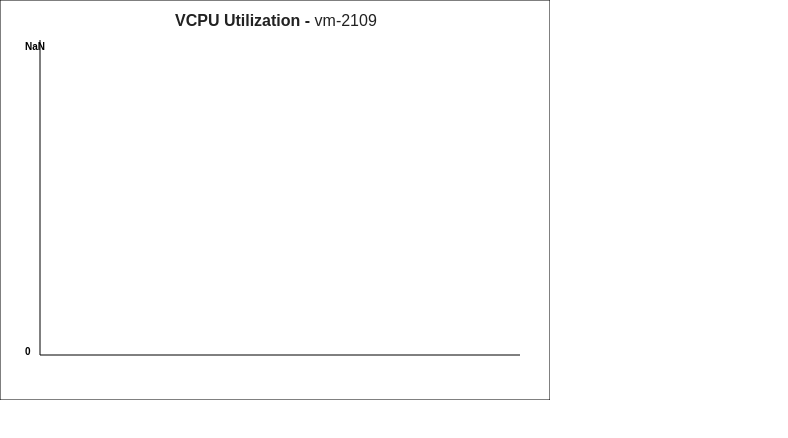
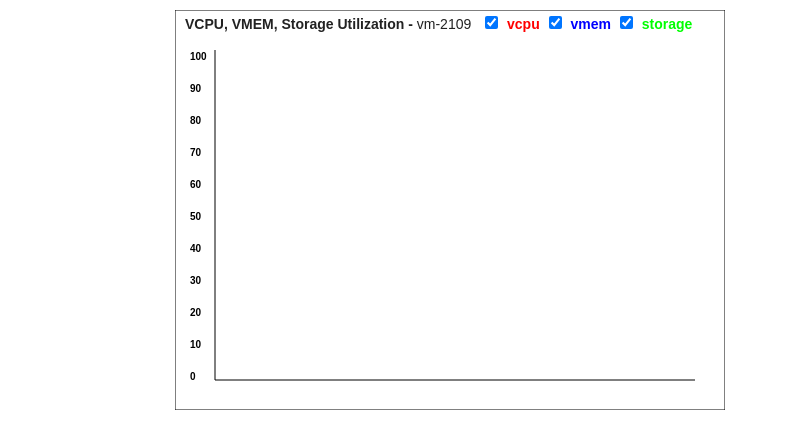
Before and after one commit to tcoz/VMTEntityGraph, a plain HTML site: page index.html in a window 1280 px wide. Shown: the whole page, without its empty margins (0-788 px from the left). Drawn offline with nearby package versions, Linux system fonts and the light colour scheme; no server answers.

Commit message:
Checkboxes, cleanup, tweaking of overall sizes of elements.

```diff
--- a/js/com/vmtentitygraph/renderers/vmtEntityGraphRenderer.html
+++ b/js/com/vmtentitygraph/renderers/vmtEntityGraphRenderer.html
@@ -1,5 +1,47 @@
-    <div style="position: absolute; left: 175px; top: 10px; font-weight: bold;">VCPU Utilization - <span id="vmname" style="font-weight: normal;"></span></div>
-    <canvas id="layer0" width="550" height="400" style="position: absolute; left: 0; top: 0; z-index: 1;"></canvas>
-    <canvas id="layer1" width="550" height="400" style="position: absolute; left: 0; top: 0; z-index: 2;"></canvas>
-    <canvas id="layer2" width="550" height="400" style="position: absolute; left: 0; top: 0; z-index: 3;"></canvas>
-    <div id="rawdata"></div>
+    <script type="text/javascript">
+
+        function onCheckboxChange ( checkBox, metric ) {
+
+            var divID = "#" + metric;
+            if ( checkBox.checked ) {
+                jQuery ( divID ).show ( );
+            }
+            else {
+                jQuery ( divID ).hide ( );
+            }
+        }
+
+    </script>
+
+    <canvas id="layer_background" width="550" height="400" style="position: absolute; left: 175px; top: 10px; z-index: 0;"></canvas>
+
+    <div id="vcpu" style="position: absolute; left: 175px; top: 10px; font-weight: bold;">
+        <canvas id="layer0_vcpu" width="550" height="400" style="position: absolute; left: 0; top: 0; z-index: 1;"></canvas>
+        <canvas id="layer1_vcpu" width="550" height="400" style="position: absolute; left: 0; top: 0; z-index: 2;"></canvas>
+    </div>
+    <div id="vmem" style="position: absolute; left: 175px; top: 10px; font-weight: bold;">
+        <canvas id="layer0_vmem" width="550" height="400" style="position: absolute; left: 0; top: 0; z-index: 3;"></canvas>
+        <canvas id="layer1_vmem" width="550" height="400" style="position: absolute; left: 0; top: 0; z-index: 4;"></canvas>
+    </div>
+    <div id="storage" style="position: absolute; left: 175px; top: 10px; font-weight: bold;">
+        <canvas id="layer0_storage" width="550" height="400" style="position: absolute; left: 0; top: 0; z-index: 5;"></canvas>
+        <canvas id="layer1_storage" width="550" height="400" style="position: absolute; left: 0; top: 0; z-index: 6;"></canvas>
+    </div>
+
+    <canvas id="layer_util" width="550" height="400" style="position: absolute; left: 175px; top: 10px; z-index: 7;"></canvas>
+
+    <div style="position: absolute; left: 185px; top: 15px; font-weight: bold; font-size: 14px; z-index: 8;">
+        VCPU, VMEM, Storage Utilization - <span id="vmname" style="font-weight: normal;"></span>
+        <span style="position: relative; left: 10px">
+            <input type="checkbox" onchange="onCheckboxChange ( this, 'vcpu' )" checked />
+            <span style="position: relative; left: 5px; color: #FF0000;">vcpu</span>
+        </span>
+        <span style="position: relative; left: 20px">
+            <input type="checkbox" onchange="onCheckboxChange ( this, 'vmem' )" checked />
+            <span style="position: relative; left: 5px; color: #0000FF;">vmem</span>
+        </span>
+        <span style="position: relative; left: 30px">
+            <input type="checkbox" onchange="onCheckboxChange ( this, 'storage' )" checked />
+            <span style="position: relative; left: 5px; color: #00FF00;">storage</span>
+        </span>
+    </div>
--- a/js/com/vmtentitygraph/ui/views.js
+++ b/js/com/vmtentitygraph/ui/views.js
@@ -8,9 +8,11 @@ vmtEntityGraphView.init = function ( ) {
 
         jQuery.get ( 'js/com/vmtentitygraph/renderers/vmtEntityGraphRenderer.html',
             function ( data ) {
+
                 element = jQuery ( data ).appendTo ( '#maincontentcontainer' );
 
-                vmtEntityGraphView.drawChart ( );
+                vmtEntityGraphView.drawBackground ( );
+                vmtEntityGraphView.drawAllGraphs ( );
 
                 jQuery ( '#vmname').text ( StartupSingleton ( ).vmname );
                 // jQuery ( '#rawdata').text ( vmtEntityGraphView.getData ( ) );
@@ -21,84 +23,115 @@ vmtEntityGraphView.init = function ( ) {
     } ( ) );
 };
 
-vmtEntityGraphView.drawChart = function ( ) {
+vmtEntityGraphView.originPoint = { };
+vmtEntityGraphView.graphYMax = 100;
+vmtEntityGraphView.drawBackground = function ( ) {
 
-    var vcpuUtilizationValsArray = tcoz.parseXMLAttribute ( 'ServiceEntityHistory', 'VCPU_utilization', vmtEntityGraphView.getData ( ) ),
-        vcpuUtilizationTimeArray = tcoz.parseXMLAttribute ( 'ServiceEntityHistory', 'time', vmtEntityGraphView.getData ( ) ),
-        vmemUtilizatonArray = tcoz.parseXMLAttribute ( 'ServiceEntityHistory', 'VMem_utilization', vmtEntityGraphView.getData ( ) ),
-        storageUtilizatonArray = tcoz.parseXMLAttribute ( 'ServiceEntityHistory', 'StorageAccess_utilization', vmtEntityGraphView.getData ( ) ),
-        layer0Canvas = jQuery ( '#layer0').get ( 0 ),
-        layer0CanvasContext =  layer0Canvas.getContext ( '2d'),
-        layer1CanvasContext =  jQuery ( '#layer1').get ( 0 ).getContext ( '2d'),
-        layer2CanvasContext =  jQuery ( '#layer2').get ( 0 ).getContext ( '2d'),
-        originPoint = { 'x' : 50, 'y' : layer0Canvas.height - 25 },
+    var layer_background = jQuery ( '#layer_background').get ( 0),
+        layer_background_context = layer_background.getContext ( '2d'),
+        timeArray = tcoz.parseXMLAttribute ( 'ServiceEntityHistory', 'time', vmtEntityGraphView.getData ( ) ),
+        originPoint = vmtEntityGraphView.originPoint = { 'x' : 50, 'y' : layer_background.height - 10 },
+        max = vmtEntityGraphView.graphYMax,
+        yAxisLength = originPoint.y - 70;
         i = 0;
 
-
-    // draw the border
-    layer0CanvasContext.strokeStyle = '#000000';
-    layer0CanvasContext.strokeRect ( 0, 0, layer0Canvas.width, layer0Canvas.height );
-    layer0CanvasContext.stroke ( );
+    layer_background_context.strokeStyle = '#000000';
+    layer_background_context.strokeRect ( 0, 0, layer_background.width, layer_background.height );
+    layer_background_context.stroke ( );
 
     // draw the axis lines
-    layer0CanvasContext.beginPath ( );
-    layer0CanvasContext.moveTo ( originPoint.x - 10, originPoint.y - 20 );
-    layer0CanvasContext.lineTo ( layer0Canvas.width - 30, originPoint.y - 20 );
-    layer0CanvasContext.stroke ( );
+    layer_background_context.beginPath ( );
+    layer_background_context.moveTo ( originPoint.x - 10, originPoint.y - 20 );
+    layer_background_context.lineTo ( layer_background.width - 30, originPoint.y - 20 );
+    layer_background_context.stroke ( );
 
-    layer0CanvasContext.beginPath ( );
-    layer0CanvasContext.moveTo ( originPoint.x - 10, originPoint.y - 20 );
-    layer0CanvasContext.lineTo ( originPoint.x - 10, 40 );
-    layer0CanvasContext.stroke ( );
+    layer_background_context.beginPath ( );
+    layer_background_context.moveTo ( originPoint.x - 10, originPoint.y - 20 );
+    layer_background_context.lineTo ( originPoint.x - 10, 40 );
+    layer_background_context.stroke ( );
 
-    // set the font style
-    layer0CanvasContext.font = 'bold 10px sans-serif';
+    // draw X label times
+    var date = new Date ( );
+    for ( i = 0; i < timeArray.length; i += 1 )
+    {
+        date.setTime ( timeArray [ i ] );
 
-    // Draw X Axis labels (compute max val and normalize to integer above it )
-    var getMaxArray = vcpuUtilizationValsArray;
-    getMaxArray.sort( function ( a, b ) { return a-b } );
+        var xCoord = originPoint.x + ( i * 40 );
+        var timeLabelVal = date.getHours ().toString ( ) + ":" + date.getMinutes ().toString ( );
 
-    var max = Math.ceil ( getMaxArray [ getMaxArray.length - 1 ] + 1 );
-    layer0CanvasContext.fillStyle = "#000000";
-    layer0CanvasContext.fillText ( '0', originPoint.x - 25, originPoint.y - 20 );
-    layer0CanvasContext.fillText ( max.toString ( ), originPoint.x - 25, 50 );
+        layer_background_context.fillStyle = "#000000";
+        layer_background_context.fillText ( timeLabelVal, xCoord, originPoint.y );
+    }
+
+    // draw the Y labels from 0 to graphYMax
+    for ( i = 0; i <= 10; i += 1 ) {
+        layer_background_context.font = 'bold 10px sans-serif';
+        layer_background_context.fillStyle = "#000000";
+        var yTarget = ( originPoint.y - 20 ) - ( ( yAxisLength * .1 ) * i );
+        layer_background_context.fillText ( ( i * 10 ).toString ( ), originPoint.x - 35, yTarget );
+    }
+};
+
+vmtEntityGraphView.drawAllGraphs = function ( ) {
+
+    // Set up and draw VCPU
+    var valsArray = tcoz.parseXMLAttribute ( 'ServiceEntityHistory', 'VCPU_utilization', vmtEntityGraphView.getData ( ) ),
+        bottom_context = jQuery ( '#layer0_vcpu').get ( 0 ).getContext ( '2d'),
+        top_context = jQuery ( '#layer1_vcpu').get ( 0 ).getContext ( '2d');
+
+    vmtEntityGraphView.drawGraph ( valsArray, bottom_context, top_context, '#FF0000', 6 );
+
+    // Set up and draw VMEM
+    valsArray = tcoz.parseXMLAttribute ( 'ServiceEntityHistory', 'VMEM_utilization', vmtEntityGraphView.getData ( ) );
+    bottom_context = jQuery ( '#layer0_vmem').get ( 0 ).getContext ( '2d');
+    top_context = jQuery ( '#layer1_vmem').get ( 0 ).getContext ( '2d');
+
+    vmtEntityGraphView.drawGraph ( valsArray, bottom_context, top_context, '#0000FF', 4 );
+
+    // Set up and draw Storage
+    valsArray = tcoz.parseXMLAttribute ( 'ServiceEntityHistory', 'Storage_utilization', vmtEntityGraphView.getData ( ) );
+    bottom_context = jQuery ( '#layer0_storage').get ( 0 ).getContext ( '2d');
+    top_context = jQuery ( '#layer1_storage').get ( 0 ).getContext ( '2d');
+
+    vmtEntityGraphView.drawGraph ( valsArray, bottom_context, top_context, '#00FF00', 2 );
+}
+
+vmtEntityGraphView.drawGraph = function ( valsArray, bottomLayer, topLayer, lineColor, lineWeight ) {
+
+    var layer_background = jQuery ( '#layer_background' ).get ( 0 ),
+        originPoint = vmtEntityGraphView.originPoint,
+        max = vmtEntityGraphView.graphYMax,
+        nudge = 10,
+        i = 0;
 
     // Get times, draw Y axis labels, get values, draw indicators
     var lastXCoord = -1;
     var lastYCoord = -1;
-    for ( i = 0; i < vcpuUtilizationValsArray.length; i += 1 ) {
+    for ( i = 0; i < valsArray.length; i += 1 ) {
 
-        var date = new Date ( );
-        date.setTime ( vcpuUtilizationTimeArray [ i ] );
-
+        var yAxisLength = originPoint.y - 70;
+        var pctOfMax = valsArray [ i ] / max;
         var xCoord = originPoint.x + ( i * 40 );
-        var timeLabelVal = date.getHours ().toString ( ) + ":" + date.getMinutes ().toString ( );
-
-        layer0CanvasContext.fillStyle = "#000000";
-        layer0CanvasContext.fillText ( timeLabelVal, xCoord, originPoint.y );
-
-        var yAxisLength = originPoint.y - 50;
-        var pctOfMax = vcpuUtilizationValsArray [ i ] / max;
         var yCoord = ( originPoint.y - 20 ) - ( yAxisLength * pctOfMax );
 
         // draw the graph lines
-        layer0CanvasContext.strokeStyle = '#FF0000';
-        layer0CanvasContext.lineWidth = 3;
+        bottomLayer.strokeStyle = lineColor;
+        bottomLayer.lineWidth = lineWeight;
         if ( lastXCoord !== -1 ) {
-            layer0CanvasContext.beginPath ( );
-            layer0CanvasContext.moveTo ( lastXCoord, lastYCoord );
-            layer0CanvasContext.lineTo ( xCoord, yCoord );
-            layer0CanvasContext.stroke ( );
+            bottomLayer.beginPath ( );
+            bottomLayer.moveTo ( lastXCoord + nudge, lastYCoord );
+            bottomLayer.lineTo ( xCoord + nudge, yCoord );
+            bottomLayer.stroke ( );
         }
 
         // draw circle indicators
-        layer1CanvasContext.fillStyle = "#00FF00";
-        layer1CanvasContext.beginPath ( );
-        layer1CanvasContext.arc ( xCoord, yCoord, 5, 0, 2 * Math.PI, false );
-        layer1CanvasContext.fill ( );
-        layer1CanvasContext.lineWidth = 1;
-        layer1CanvasContext.strokeStyle = '#000000';
-        layer1CanvasContext.stroke ( );
+        topLayer.fillStyle = "#00FF00";
+        topLayer.beginPath ( );
+        topLayer.arc ( xCoord + 10, yCoord, 5, 0, 2 * Math.PI, false );
+        topLayer.fill ( );
+        topLayer.lineWidth = 1;
+        topLayer.strokeStyle = '#000000';
+        topLayer.stroke ( );
 
         // preserve the last coords so we know the last location to a draw a line from (to this location).
         lastXCoord = xCoord;
```
Also changed, not shown: js/com/vmtentitygraph/ui/singletons.js (line endings or trailing spaces).
